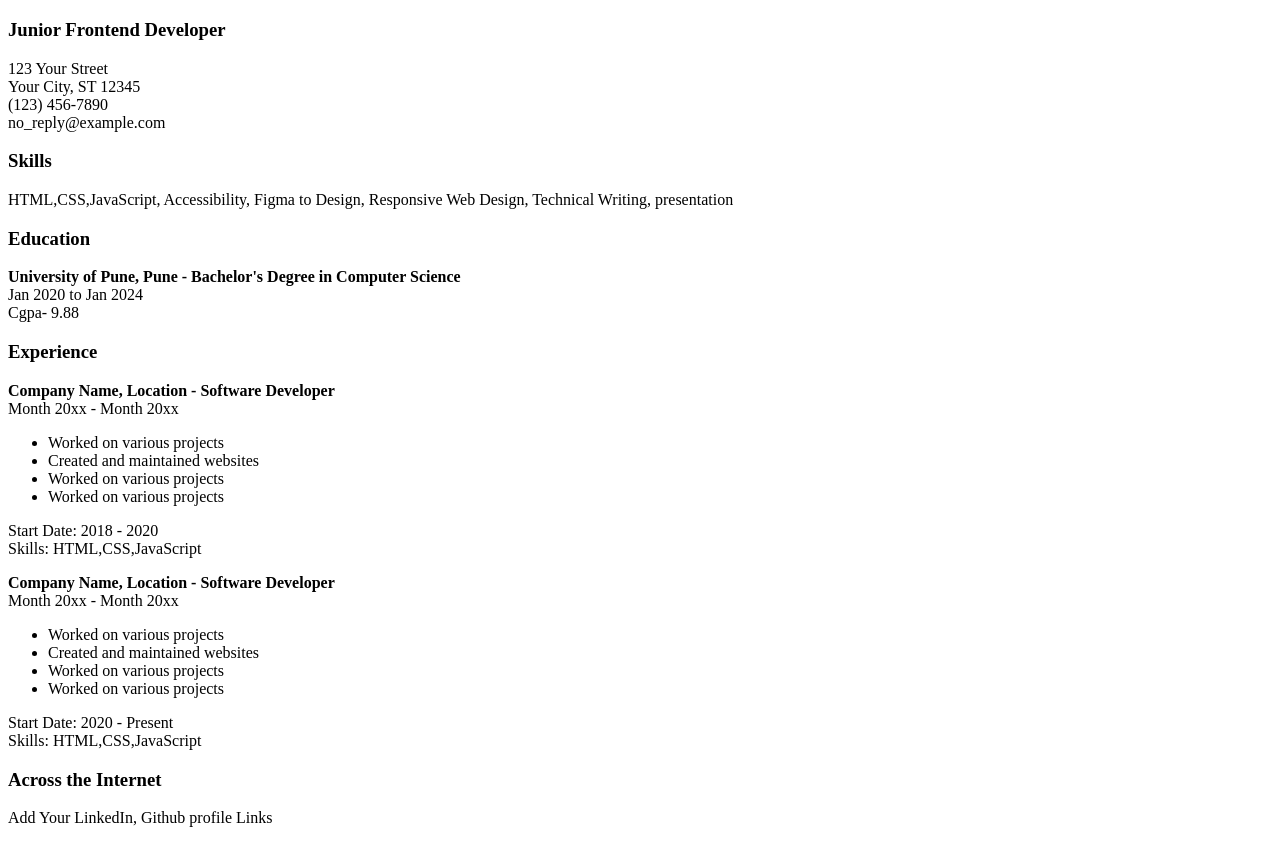
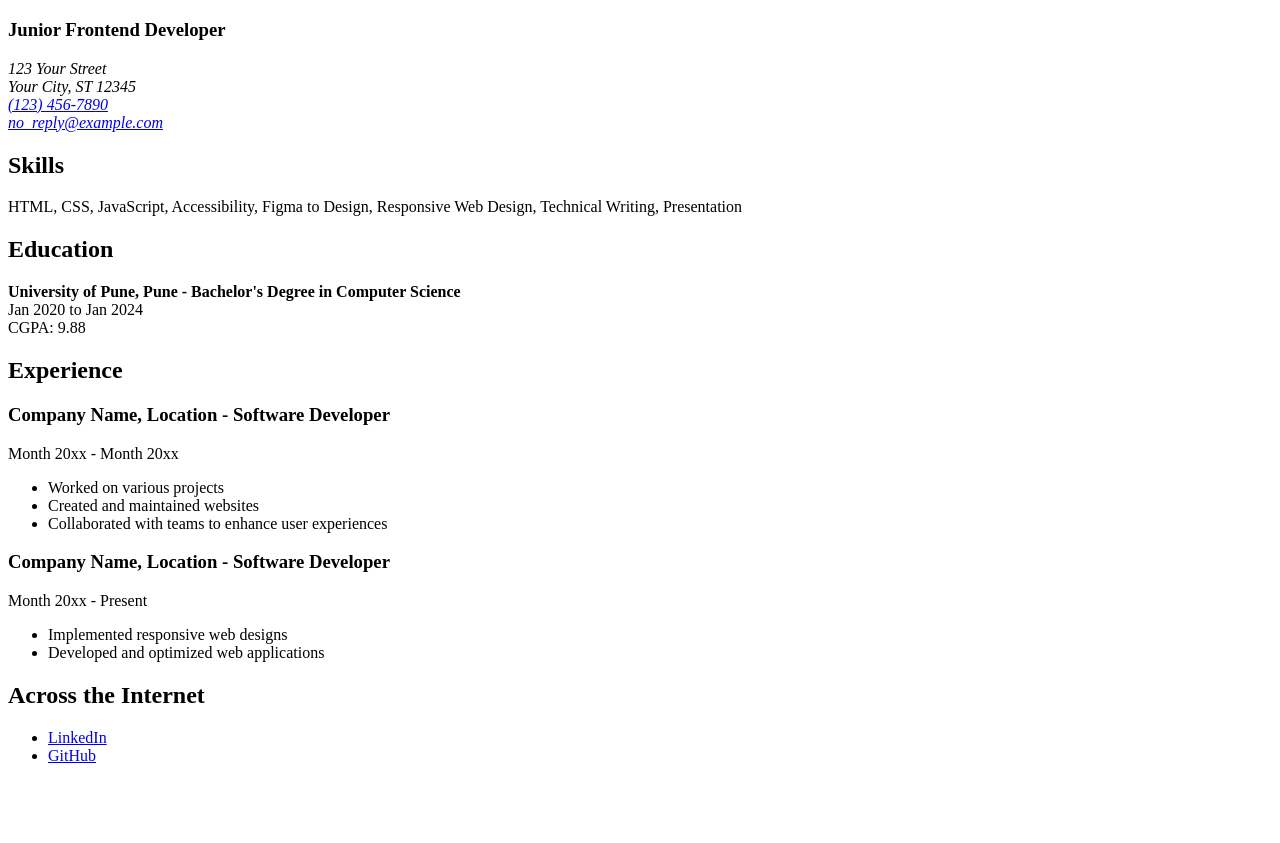
Before and after one commit to Subratkb02/Roadmap.sh-projects, a plain HTML site: page index.html in a window 1280 px wide. Shown: the part 71-914 px from the top of the page. After the commit the page ends 852 px from the top, so only its background shows below. Drawn offline with Linux system fonts and the light colour scheme.

Commit message:
Update index.html

```diff
--- a/index.html
+++ b/index.html
@@ -1,55 +1,81 @@
 <!DOCTYPE html>
 <html lang="en">
+
 <head>
     <meta charset="UTF-8">
     <meta name="viewport" content="width=device-width, initial-scale=1.0">
+    <meta name="description" content="A single-page CV template for junior frontend developers. Highlight your education, skills, and career history in a professional layout.">
+    <meta name="keywords" content="CV, Resume, Frontend Developer, HTML, CSS, JavaScript, Junior Developer">
+    <meta name="author" content="Your Name">
+
+    <!-- Open Graph Tags -->
+    <meta property="og:title" content="Single-Page CV">
+    <meta property="og:description" content="A clean and responsive single-page CV template for junior frontend developers.">
+    <meta property="og:image" content="https://example.com/preview-image.jpg">
+    <meta property="og:url" content="https://roadmap.sh/projects/single-page-cv">
+    <meta property="og:type" content="website">
+
+    <link rel="icon" href="favicon.ico" type="image/x-icon">
+
     <title>Single-Page CV</title>
 </head>
+
 <body>
+    <header>
         <hr>
-    <div class="header">
         <h1>Your Name</h1>
         <h3>Junior Frontend Developer</h3>
-        <p>123 Your Street<br>Your City, ST 12345<br> (123) 456-7890<br>
-        no_reply@example.com</p>
-    </div>
-    <div class="skills">
-        <h3>Skills</h3>
-        <p>HTML,CSS,JavaScript, Accessibility, Figma to Design, Responsive Web Design, Technical Writing, presentation </p>
-    </div>
-    <div class="Education">
-        <h3>Education</h3>
-        <p><b>University of Pune, Pune - Bachelor's Degree in Computer Science</b><br>    Jan 2020 to Jan 2024<br>
-        Cgpa- 9.88
+        <address>
+            123 Your Street<br>
+            Your City, ST 12345<br>
+            <a href="tel:+11234567890">(123) 456-7890</a><br>
+            <a href="mailto:no_reply@example.com">no_reply@example.com</a>
+        </address>
+    </header>
+
+    <main>
+        <section id="skills">
+            <h2>Skills</h2>
+            <p>HTML, CSS, JavaScript, Accessibility, Figma to Design, Responsive Web Design, Technical Writing, Presentation</p>
+        </section>
+
+        <section id="education">
+            <h2>Education</h2>
+            <p><strong>University of Pune, Pune - Bachelor's Degree in Computer Science</strong><br>
+                Jan 2020 to Jan 2024<br>
+                CGPA: 9.88
             </p>
-    </div>
-    <div class="Experience">
-        <h3>Experience</h3>
-        <p><b>Company Name, Location - Software Developer</b><br>
-        Month 20xx - Month 20xx
+        </section>
+
+        <section id="experience">
+            <h2>Experience</h2>
+            <article>
+                <h3>Company Name, Location - Software Developer</h3>
+                <time>Month 20xx - Month 20xx</time>
                 <ul>
                     <li>Worked on various projects</li>
                     <li>Created and maintained websites</li>
-            <li>Worked on various projects</li>
-            <li>Worked on various projects</li>
+                    <li>Collaborated with teams to enhance user experiences</li>
                 </ul>
-        Start Date: 2018 - 2020<br> Skills: HTML,CSS,JavaScript</p>
-        <p><b>
-            Company Name, Location - Software Developer</b><br>
-            Month 20xx - Month 20xx
+            </article>
+            <article>
+                <h3>Company Name, Location - Software Developer</h3>
+                <time>Month 20xx - Present</time>
                 <ul>
-                <li>Worked on various projects</li>
-                <li>Created and maintained websites</li>
-                <li>Worked on various projects</li>
-                <li>Worked on various projects</li>
+                    <li>Implemented responsive web designs</li>
+                    <li>Developed and optimized web applications</li>
                 </ul>
-            Start Date: 2020 - Present<br> Skills: HTML,CSS,JavaScript</p>
-    </div>
+            </article>
+        </section>
 
-    <div class="internet">
-        <h3>Across the Internet</h3>
-        <p>Add Your LinkedIn, Github profile Links</p>
-    </div>
+        <section id="internet">
+            <h2>Across the Internet</h2>
+            <ul>
+                <li><a href="https://linkedin.com/in/your-profile" target="_blank">LinkedIn</a></li>
+                <li><a href="https://github.com/your-profile" target="_blank">GitHub</a></li>
+            </ul>
+        </section>
+    </main>
+</body>
 
-</body>
 </html>
```
Lines whose indentation alone changed are shown as unchanged.
